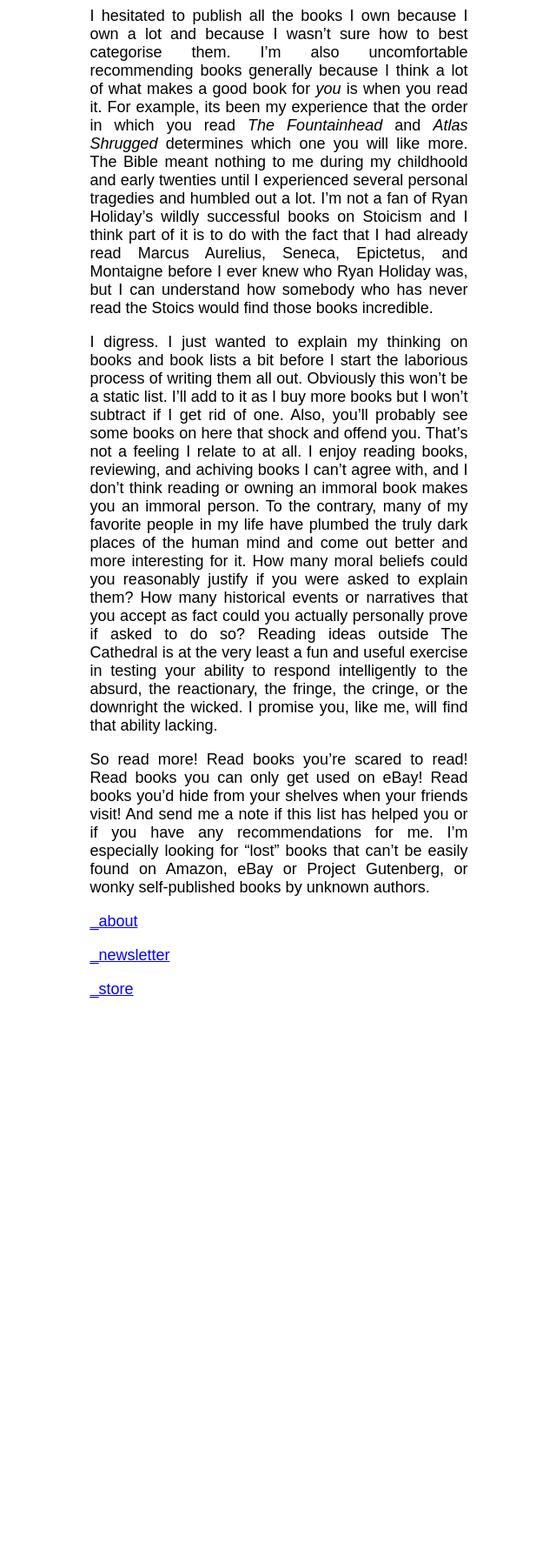
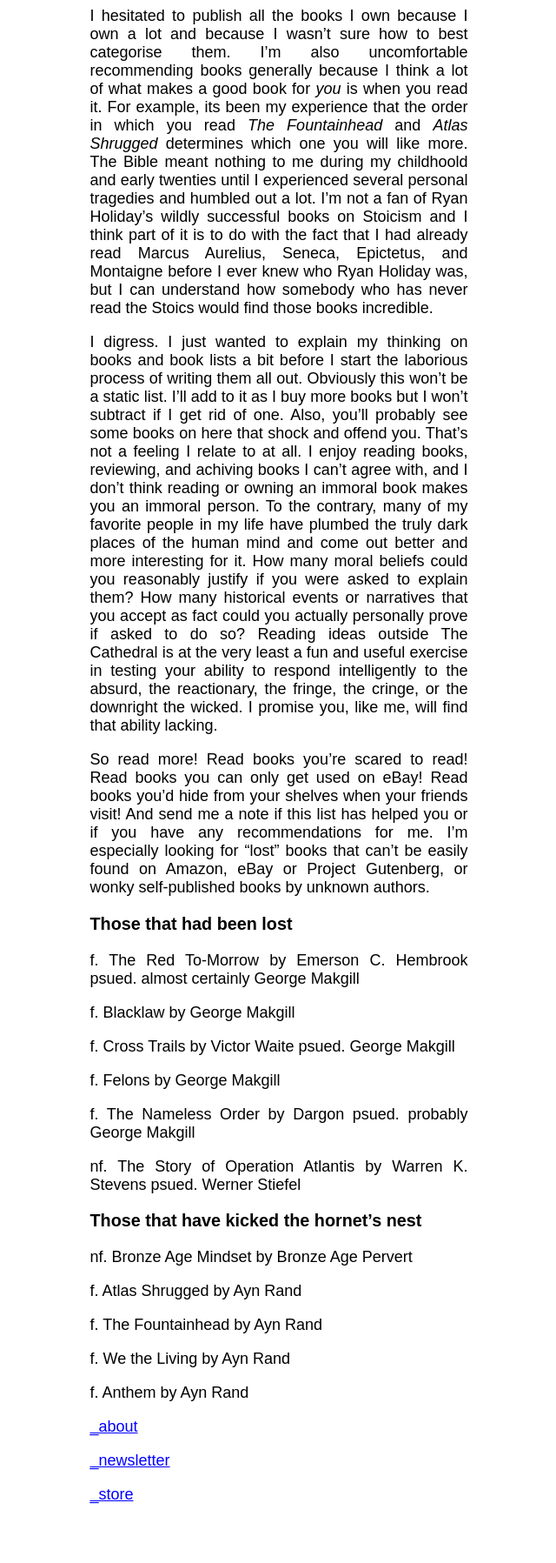
Before and after one commit to 0x000m/old, a Jekyll site: the page built from _posts/2022-05-18-bookshelves.md, in a window 1280 px wide. Shown: the whole page at 87% size, without its empty margins (319-959 px from the left). Built offline with Jekyll 4.4.1, drawn with Linux system fonts in a browser that asks for light colours; before the commit the page ends 1216 px from its top, so only the background shows below that.

Commit message:
Update 2022-05-18-bookshelves.md

```diff
--- a/_posts/2022-05-18-bookshelves.md
+++ b/_posts/2022-05-18-bookshelves.md
@@ -21,3 +21,30 @@ a fun and useful exercise in testing your ability to respond intelligently to th
 like me, will find that ability lacking.
 
 So read more! Read books you're scared to read! Read books you can only get used on eBay! Read books you'd hide from your shelves when your friends visit! And send me a note if this list has helped you or if you have any recommendations for me. I'm especially looking for "lost" books that can't be easily found on Amazon, eBay or Project Gutenberg, or wonky self-published books by unknown authors.
+
+
+### Those that had been lost
+
+f. The Red To-Morrow by Emerson C. Hembrook psued. almost certainly George Makgill
+
+f. Blacklaw by George Makgill
+
+f. Cross Trails by Victor Waite psued. George Makgill
+
+f. Felons by George Makgill
+
+f. The Nameless Order by Dargon psued. probably George Makgill
+
+nf. The Story of Operation Atlantis by Warren K. Stevens psued. Werner Stiefel
+
+### Those that have kicked the hornet's nest
+
+nf. Bronze Age Mindset by Bronze Age Pervert
+
+f. Atlas Shrugged by Ayn Rand
+
+f. The Fountainhead by Ayn Rand
+
+f. We the Living by Ayn Rand
+
+f. Anthem by Ayn Rand
```
